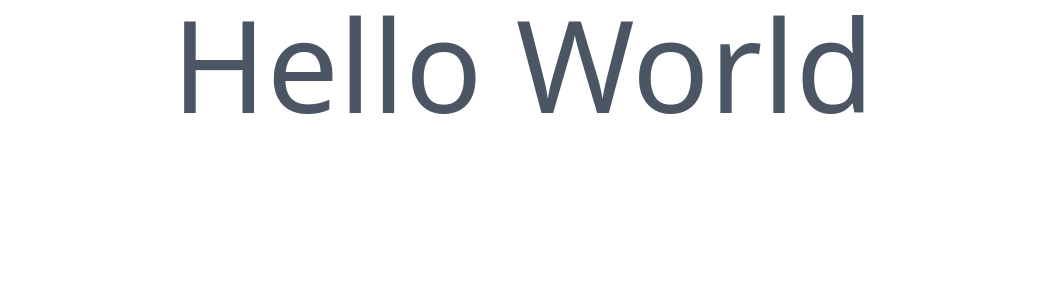
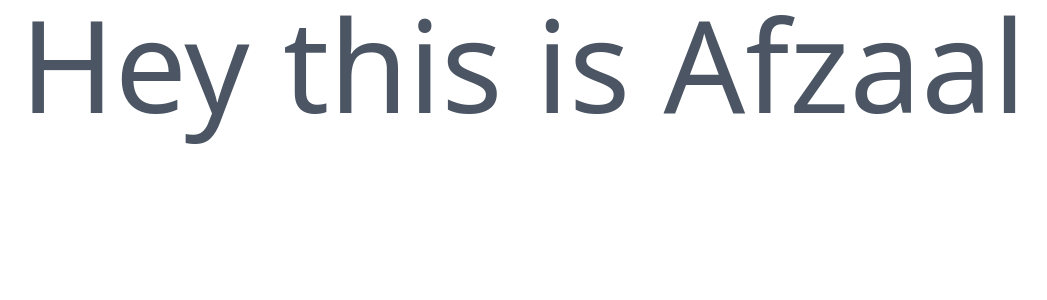
Before and after one commit to haroonmajid/Master-Project, a JavaScript app: page / in a window 1280 px wide. Shown: the top 300 px of the page, without its empty margins (117-1164 px from the left). Built offline with nearby package versions, Linux system fonts and the light colour scheme; the HTML template or start-up script is replaced by a standard one.

Commit message:
Text changed

```diff
--- a/src/App.js
+++ b/src/App.js
@@ -2,7 +2,8 @@
 function App() {
   return (
    <>
-   <h1 className="text-gray-600 text-9xl text-center">Hello World</h1>
+   <h1 className="text-gray-600 text-9xl text-center">Hey this is Afzaal
+   </h1>
    </>
   );
 }
```
